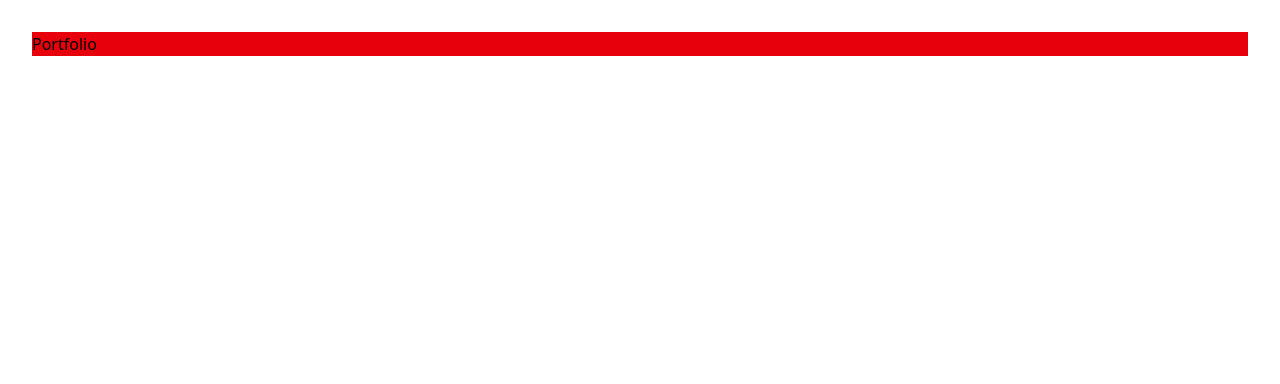
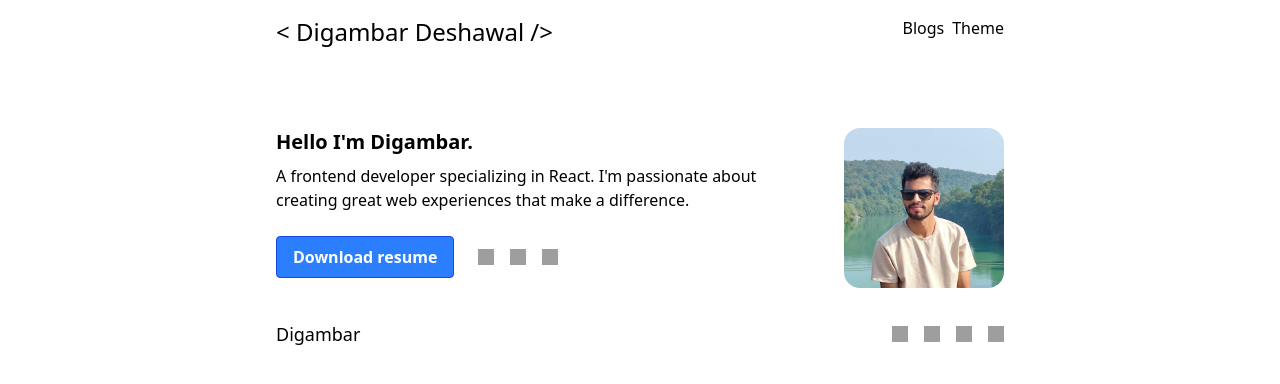
Before and after one commit to Digambar1411/portfolio, a React (Vite) app: page / in a window 1280 px wide. Shown: the top 384 px of the page. Built offline with nearby package versions, Linux system fonts and the light colour scheme; grey boxes are pictures that could not be loaded.

Commit message:
header intro & footer section

```diff
--- a/src/App.css
+++ b/src/App.css
@@ -1,8 +1,10 @@
 @import "tailwindcss";
 
 #root {
-  max-width: 1280px;
+  max-width: 760px;
   margin: 0 auto;
-  padding: 2rem;
-  text-align: center;
 }
+
+a{
+  cursor: pointer;
+}
--- a/src/App.jsx
+++ b/src/App.jsx
@@ -1,10 +1,15 @@
 import './App.css'
+import Footer from './Footer/Footer'
+import Header from './Header/Header'
+import Intro from './Intro/Intro'
 
 function App() {
 
   return (
     <>
-     <h1 className='flex bg-red-600'>Portfolio</h1>
+      <Header />
+      <Intro />
+      <Footer />
     </>
   )
 }
--- /dev/null
+++ b/src/Footer/Footer.jsx
@@ -0,0 +1,17 @@
+import React from 'react'
+import SocialLinks from '../SocialLinks/SocialLinks'
+
+function Footer() {
+ const links = ['email','github','linkedin','x'];
+
+  return (
+    <div className='p-4 flex justify-between items-center'>
+      <h1 className='text-lg'>Digambar</h1>
+      <div>
+        <SocialLinks ids={links}/>
+      </div>
+    </div>
+  )
+}
+
+export default Footer
--- /dev/null
+++ b/src/Header/Header.jsx
@@ -0,0 +1,15 @@
+import React from 'react'
+
+function Header() {
+  return (
+    <div className='flex justify-between z-10 sticky h-16 p-4 top-0 box-border w-[100%]'>
+      <h1 className='text-2xl'> &lt; Digambar Deshawal /&gt;</h1>
+      <nav>
+        <a href="/blogs">Blogs</a>
+        <span className='ml-2 cursor-pointer'>Theme</span>
+      </nav>
+    </div>
+  )
+}
+
+export default Header
--- /dev/null
+++ b/src/Intro/Intro.jsx
@@ -0,0 +1,26 @@
+import React from 'react'
+import SocialLinks from '../SocialLinks/SocialLinks'
+
+function Intro() {
+
+  const links = ['github','linkedin','x'];
+
+  return (
+    <div className='flex justify-between gap-4 mt-12 p-4'>
+      <div className='max-w-[70%]'>
+        <h1 className="font-bold text-xl mb-2">Hello I'm Digambar.</h1>
+        <p className='flex justify-start wrap'>A frontend developer specializing in React. I'm passionate about creating great web experiences that make a difference.</p>
+        <div className='flex justify-items-center items-center gap-6 mt-6'>
+          <button className='bg-blue-500 hover:bg-blue-700 text-white font-bold py-2 px-4 border border-blue-700 rounded cursor-pointer'>Download resume</button>
+          <SocialLinks ids={links} />
+        </div>
+      </div>
+      <div className='flex justify-center items-center'>
+        <img src='src/assets/profile.jpg' alt="profile-picture" srcSet="" className='w-40 rounded-2xl' />
+      </div>
+
+    </div>
+  )
+}
+
+export default Intro
--- /dev/null
+++ b/src/SocialLinks/SocialLinks.jsx
@@ -0,0 +1,30 @@
+import React from 'react'
+
+function SocialLinks(props) {
+
+  const socialLinksArray = [
+    {id:'email',href:'mailTo:deshawald14@gmail.com', icon:'src/assets/email.svg', alt:'email'},
+    {id:'github',href:'https://github.com/Digambar1411', icon:'src/assets/email.svg', alt:'github'},
+    {id:'linkedin',href:'https://www.linkedin.com/in/digambar-deshawal-9b279b147/', icon:'src/assets/email.svg', alt:'linkedin'},
+    {id:'x',href:'https://twitter.com/deshawald14', icon:'src/assets/email.svg', alt:'x'},
+  ]
+
+  const filteredLinks = socialLinksArray.filter((link) => props.ids.includes(link.id))
+
+  return (
+    <div className='flex gap-4'>
+      {
+        filteredLinks.map((link) => (
+          <span key={link.id}>
+            <a href={`${link.href}`}>
+              <img src={`${link.icon}`} alt={`${link.alt}`} className='w-4 h-4'/>
+            </a>
+          </span>
+        ))
+      }
+    </div>
+
+  )
+}
+
+export default SocialLinks
```
Also changed, not shown: src/assets/profile.jpg (added).
